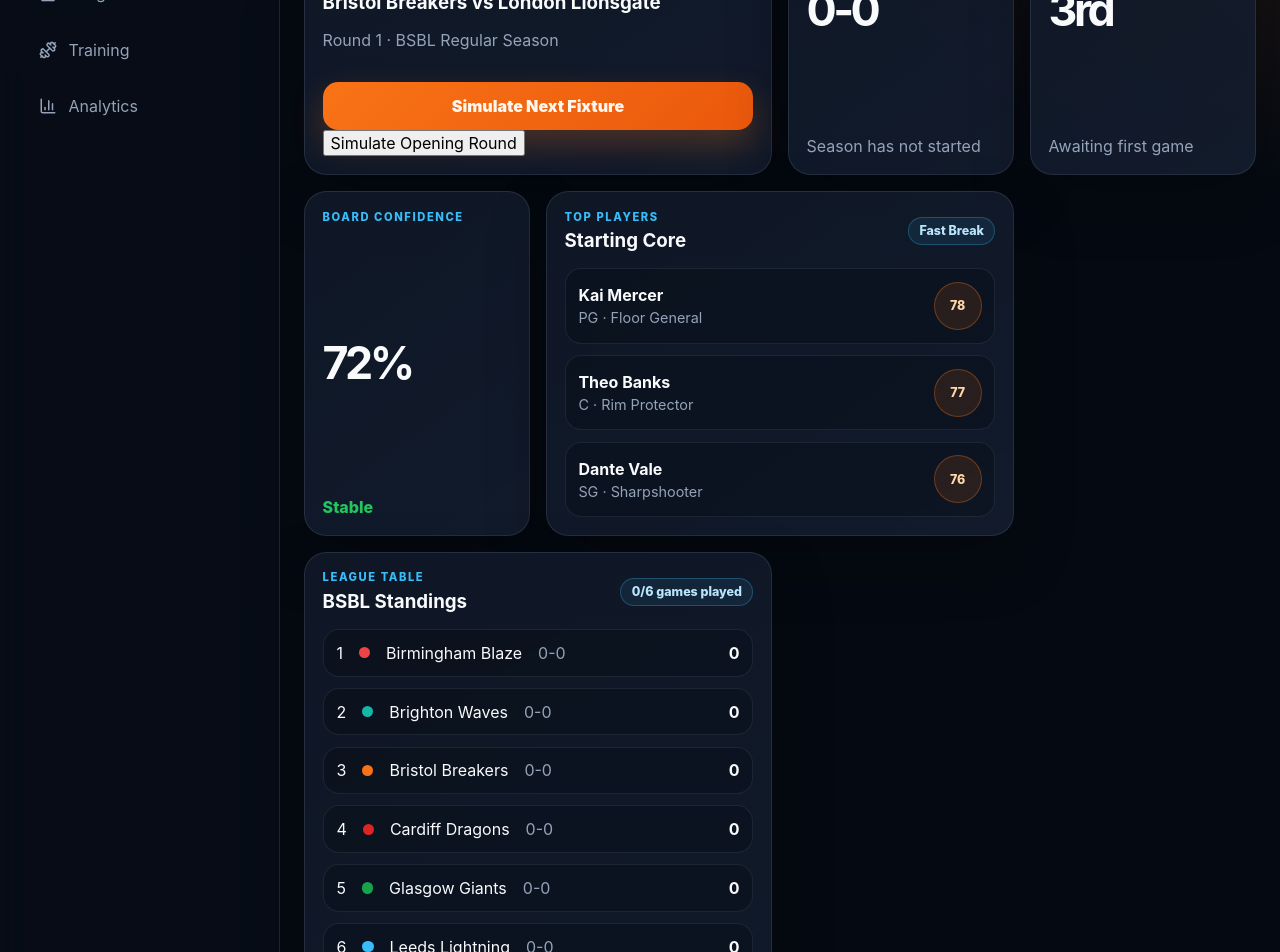
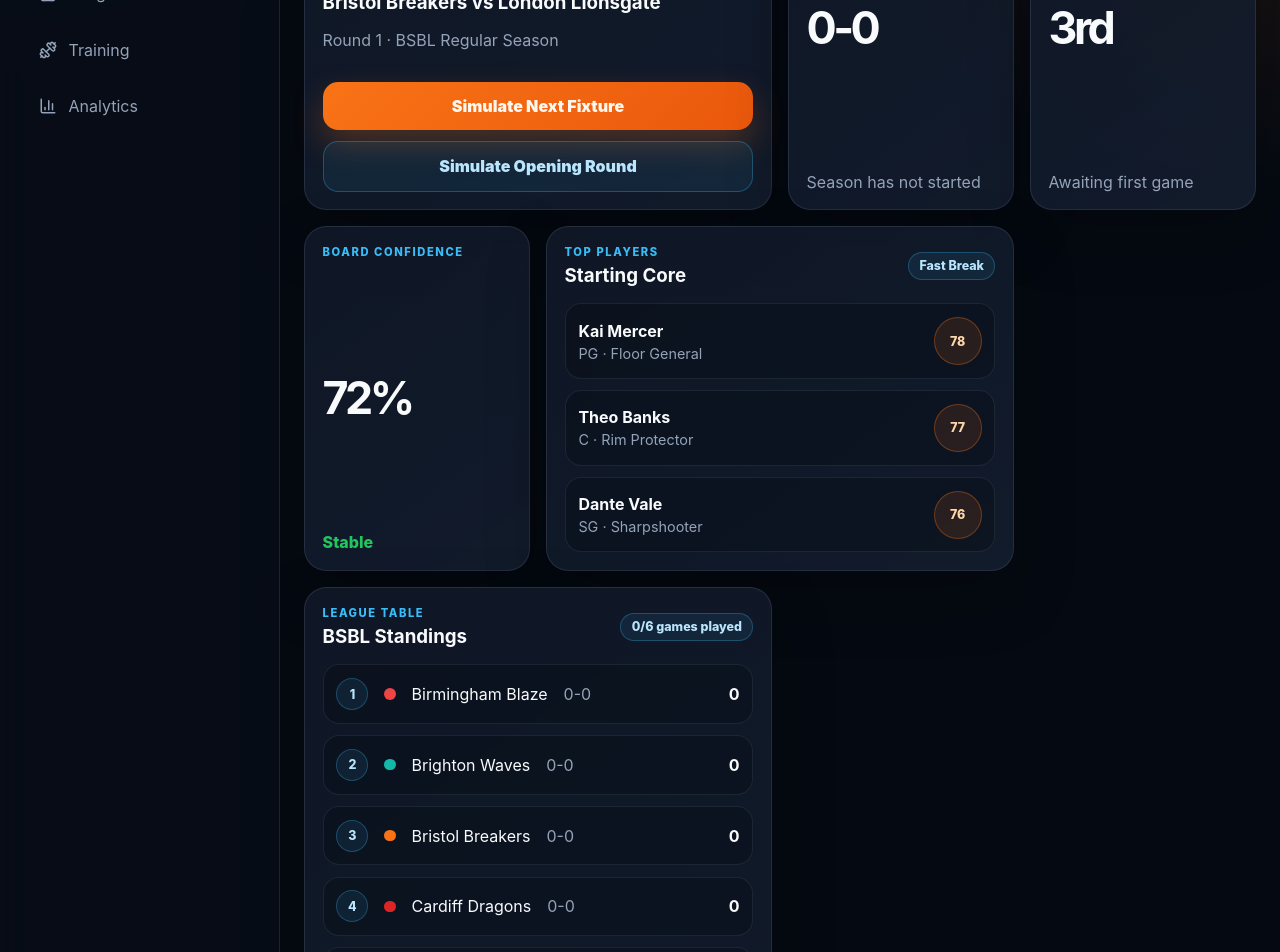
Before and after one commit to LCBlakey24-alt/hoop-dynasty-manager, a React (Vite) app: page / in a window 1280 px wide. Shown: the part 360-1312 px from the top of the page. Built offline with nearby package versions, Linux system fonts and the light colour scheme.

Commit message:
Style opening round controls and standings rank

```diff
--- a/src/styles/global.css
+++ b/src/styles/global.css
@@ -210,22 +210,43 @@ button {
   font-weight: 900;
 }
 
+.primary-action,
+.secondary-action {
+  width: 100%;
+  border-radius: 0.95rem;
+  padding: 0.9rem 1rem;
+  cursor: pointer;
+  font-weight: 900;
+  transition: transform 0.18s ease, box-shadow 0.18s ease, border-color 0.18s ease;
+}
+
 .primary-action {
-  width: 100%;
   margin-top: 1rem;
   border: 0;
-  border-radius: 0.95rem;
-  padding: 0.9rem 1rem;
   color: #fff7ed;
   background: linear-gradient(135deg, #f97316, #ea580c);
   box-shadow: 0 14px 32px rgba(249, 115, 22, 0.26);
-  cursor: pointer;
-  font-weight: 900;
+}
+
+.secondary-action {
+  margin-top: 0.65rem;
+  border: 1px solid rgba(56, 189, 248, 0.3);
+  color: #bae6fd;
+  background: rgba(56, 189, 248, 0.08);
+}
+
+.primary-action:hover,
+.secondary-action:hover {
+  transform: translateY(-1px);
 }
 
 .primary-action:hover {
-  transform: translateY(-1px);
   box-shadow: 0 18px 40px rgba(249, 115, 22, 0.34);
+}
+
+.secondary-action:hover {
+  border-color: rgba(56, 189, 248, 0.58);
+  box-shadow: 0 14px 32px rgba(56, 189, 248, 0.14);
 }
 
 .panel-header,
@@ -242,7 +263,8 @@ button {
 }
 
 .chip,
-.rating-pill {
+.rating-pill,
+.standings-rank {
   border: 1px solid rgba(56, 189, 248, 0.28);
   border-radius: 999px;
   padding: 0.35rem 0.65rem;
@@ -325,6 +347,14 @@ button {
   border-radius: 999px;
 }
 
+.standings-rank {
+  display: grid;
+  width: 2rem;
+  height: 2rem;
+  place-items: center;
+  padding: 0;
+}
+
 .league-row {
   justify-content: flex-start;
 }
```
